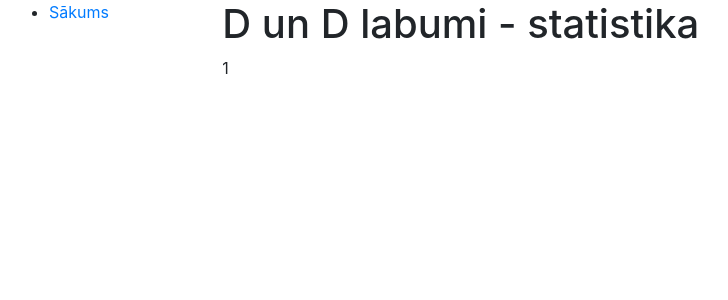
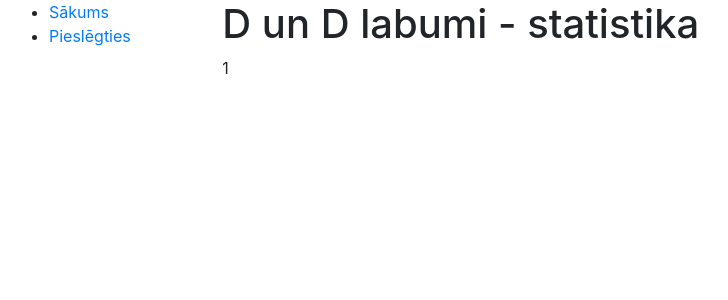
Before and after one commit to db533/dundlabumi, a Django app: template dati/templates/index.html in a window 1280 px wide. Shown: the top 300 px of the page, without its empty margins (6-734 px from the left). Run offline with Django 3.2, Linux system fonts and the light colour scheme; the template is opened without the code that fills it: most values are stand-ins (such as "Sample title", 1, 10 or a date in 2020).

Commit message:
Adding login

```diff
--- a/dati/templates/base_generic.html
+++ b/dati/templates/base_generic.html
@@ -23,6 +23,8 @@
             <li><a href="{% url 'index' %}">Mani vēlamie produkti</a></li>
             <li><a href="{% url 'user_list' ">User list</a></li>
             <li><a href="{% url 'named_user_list' ">Named user list</a></li>
+          {% else %}
+            <li><a href="{% url 'login'%}?next={{request.path}}">Pieslēgties</a></li>
           {% endif %}
         </ul>
      {% endblock %}
--- a/stats/urls.py
+++ b/stats/urls.py
@@ -37,6 +37,7 @@ urlpatterns = [
     path('user/<int:user_id>', user_details, name='user_details'),
     path('user-list/', user_list, name='user_list'),
     path('named-user-list/', named_user_list, name='named_user_list'),
+    path('accounts/', include('django.contrib.auth.urls')),
 ]
 
 urlpatterns += static(settings.STATIC_URL, document_root=settings.STATIC_ROOT)
```
